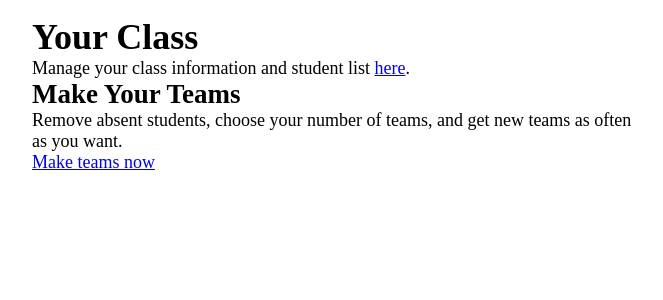
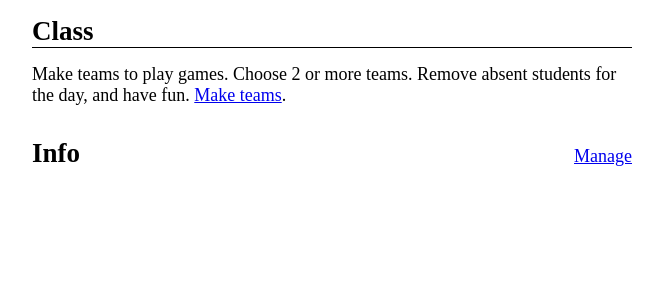
Before and after one commit to markoco14/team-generator, a Python web app: template templates/classes/show.html in a window 1280 px wide. Shown: the part 49-349 px from the top of the page, without its empty margins (308-971 px from the left). Run offline with Jinja, Linux system fonts and the light colour scheme; the template is opened without the code that fills it, so the values that code supplies are empty.

Commit message:
update class page header styles

```diff
--- a/static/styles.css
+++ b/static/styles.css
@@ -48,10 +48,21 @@ section {
     margin-bottom: 2rem;
 }
 
+main > section:first-of-type {
+    padding-top: 1rem;
+}
+
+main > div:first-of-type {
+    padding-top: 1rem;
+}
+
 section > h1 {
     margin-bottom: 1rem;
 }
 
+section > h1, h2 {
+    border-bottom: 1px solid black;
+}
 
 .wrapper {
     max-width: 600px;
@@ -93,6 +104,10 @@ section > header {
     justify-content: space-between;
     align-items: baseline;
     margin-bottom: 1rem;
+
+    h1, h2 {
+        border-bottom: none;
+    }
 }
 
 .example {
@@ -226,42 +241,40 @@ form {
     list-style-type: none;
 
     li {
-        margin-bottom: 1rem;
+        display: flex;
+        justify-content: space-between;
+        padding-block: 0.5rem;
+        border-bottom: 1px solid black;
     }
 
-    li > a {
-        border: 1px solid black;
-        border-radius: 0.25rem;
-        padding-block: 0.5rem;
-        display: inline-block;
-        width: 100%;
-        height: 100%;
-        text-align: center;
-        color: black;
+    li:last-of-type {
+        border-bottom: none;
     }
-
-    li > a:hover {
-        background-color: rgb(138, 200, 247)
-    }
-
 
 }
 
-@media screen and (width >= 600px) {
-    .class-list {
-        display: grid;
-        gap: 1rem;
-        grid-template-columns: repeat(4, 1fr);
+.button-group {
+    display: flex;
+    gap: 0.5rem;
+}
 
-        li {
-            margin-bottom: 0;
-        }
+{# student list styles #}
+.student-list {
+    padding: 0;
+    list-style-type: none;
+
+    li {
+        padding-block: 0.5rem;
+        border-bottom: 1px solid black;
+    }
+
+    li:last-of-type {
+        border-bottom: none;
     }
 }
 
 
-{{/* teams page styles */}}
-
+{# teams page styles #}
 .team-page {
     height: 100vh;
     overflow-y: auto;
--- a/templates/classes/show.html
+++ b/templates/classes/show.html
@@ -1,10 +1,20 @@
 {% extends "base.html" %}
 {% block content %}
 <div class="wrapper">
-    <h1>Your Class {{request.path_params.get("class_id")}}</h1>
-    <p>Manage your class information and student list <a href="/classes/{{request.path_params.get('class_id')}}/edit">here</a>.</p>
-    <h2>Make Your Teams</h2>
-    <p>Remove absent students, choose your number of teams, and get new teams as often as you want.</p>
-    <a href="/classes/{{request.path_params.get('class_id')}}/teams">Make teams now</a>
+    <section>
+        <h1>{{ class[1] }} {% if not "class" in class[1]|lower %}Class{% endif %}</h1>
+        <p>Make teams to play games. Choose 2 or more teams. Remove absent students for the day, and have fun. <a href="/classes/{{ class[0] }}/teams">Make teams</a>.</p>
+    </section>
+    <section>
+        <header class="list-header">
+            <h2>Info</h2>
+            <a href="/classes/{{ class[0] }}/edit">Manage</a>
+        </header>
+        <ul class="student-list">
+            {% for student in students  %}
+            <li>{{ student.name }}</li>
+            {% endfor %}
+        </ul>
+    </section>
 </div>
 {% endblock content %}
```
Also changed, not shown: controllers/classes.py (+6 -1 lines), templates/classes/edit.html (+16 -8 lines), templates/index.html (+10 -5 lines).
